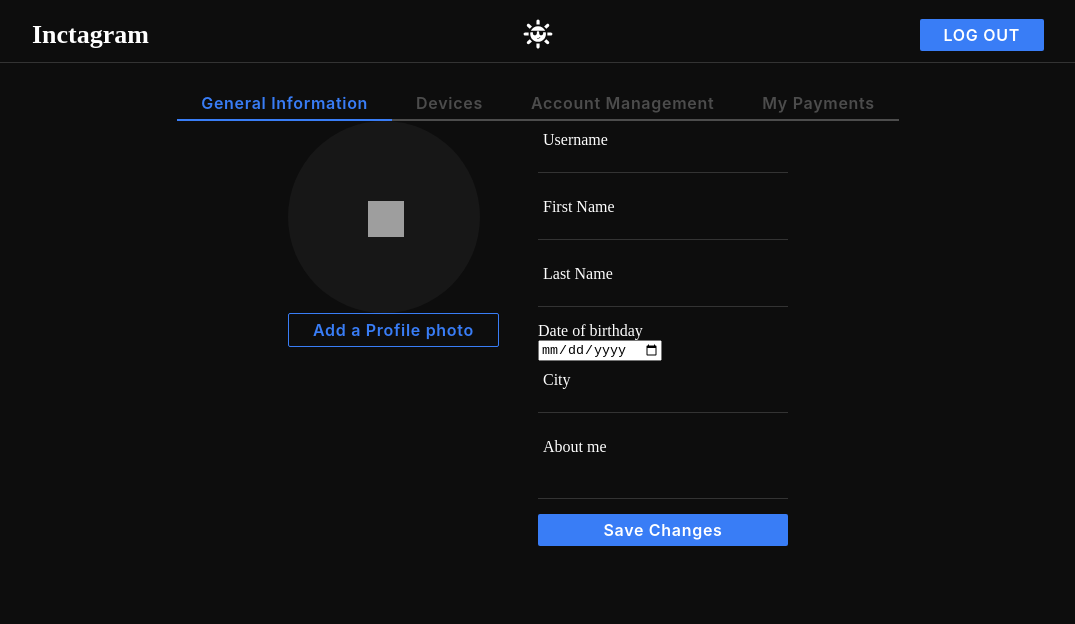
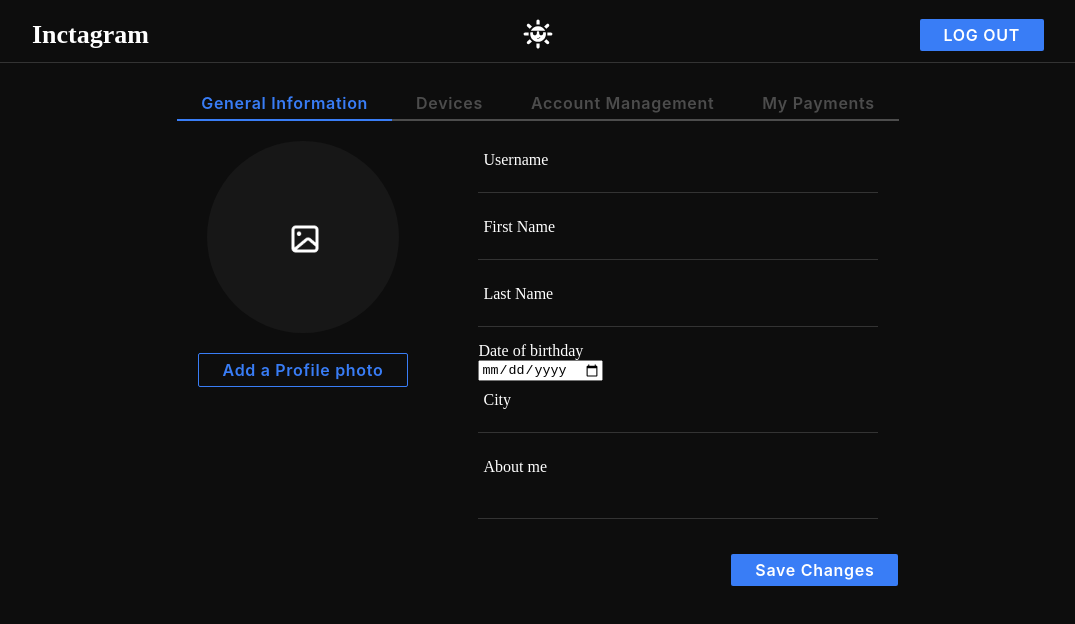
Before and after one commit to sousva/inctagram, a Next.js app: page /profile/profile-settings in a window 1280 px wide. Shown: the top 624 px of the page, without its empty margins (102-1177 px from the left). Built offline with nearby package versions, Linux system fonts and the light colour scheme; grey boxes are pictures that could not be loaded.

Commit message:
feat: add styles for ProfileSettings & GeneralInformation

```diff
--- a/src/app/profile/profile-settings/GeneralInformation/GeneralInformation.tsx
+++ b/src/app/profile/profile-settings/GeneralInformation/GeneralInformation.tsx
@@ -3,7 +3,14 @@
 import Image from 'next/image'
 import React from 'react'
 import image from '../../../../common/assets/icons/image.png'
-import {Circle, ImageWrapper, Wrapper} from 'app/profile/profile-settings/GeneralInformation/styled'
+import {
+    Circle,
+    CircleSection,
+    Container,
+    ImageWrapper,
+    InputsSection,
+    Wrapper,
+} from 'app/profile/profile-settings/GeneralInformation/styled'
 import {Button} from 'common/components/Button/Button'
 import {InputText} from 'common/components/InputText/InputText'
 import {Textarea} from 'common/components/Textarea/Textarea'
@@ -11,16 +18,19 @@ import {Textarea} from 'common/components/Textarea/Textarea'
 export const GeneralInformation = () => {
     return (
         <Wrapper>
-            <section id='imageSection'>
+            <Container>
+                <CircleSection>
                     <Circle>
                         <ImageWrapper>
                             <Image width={36} height={36} src={image} alt={'image'} />
                         </ImageWrapper>
                     </Circle>
-                <Button variant={'outlined'}>Add a Profile photo</Button>
-            </section>
-            <section id='inputsSection'>
-                <InputText label='Username'></InputText>
+                    <Button style={{marginTop: '20px'}} variant={'outlined'}>
+                        Add a Profile photo
+                    </Button>
+                </CircleSection>
+                <InputsSection>
+                    <InputText style={{width: '550px'}} label='Username'></InputText>
                     <InputText label='First Name'></InputText>
                     <InputText label='Last Name'></InputText>
                     <div>
@@ -29,7 +39,8 @@ export const GeneralInformation = () => {
                     </div>
                     <InputText label='City'></InputText>
                     <Textarea label='About me'></Textarea>
-            </section>
+                </InputsSection>
+            </Container>
             <Button>Save Changes</Button>
         </Wrapper>
     )
--- a/src/app/profile/profile-settings/GeneralInformation/styled.tsx
+++ b/src/app/profile/profile-settings/GeneralInformation/styled.tsx
@@ -1,23 +1,24 @@
 import styled from 'styled-components'
 
 export const Wrapper = styled.div`
-    display: grid;
-    grid-template-columns: repeat(2, 1fr);
-    grid-template-rows: repeat(2, 0.1fr);
-    grid-column-gap: 0;
-    grid-row-gap: 0;
-
-    #imageSection {
-        grid-area: 1 / 1 / 2 / 2;
-    }
-
-    #inputsSection {
-        grid-area: 1 / 2 / 2 / 3;
-    }
+    display: flex;
+    flex-direction: column;
 
     Button {
-        grid-area: 2 / 2 / 3 / 3;
+        align-self: flex-end;
     }
+`
+export const Container = styled.div`
+    display: flex;
+    margin: 20px;
+`
+export const CircleSection = styled.div`
+    display: flex;
+    flex-direction: column;
+    align-items: center;
+`
+export const InputsSection = styled.div`
+    margin-left: 70px;
 `
 export const Circle = styled.div`
     width: 192px;
--- a/src/app/profile/profile-settings/ProfileSettingsAccordion/styled.ts
+++ b/src/app/profile/profile-settings/ProfileSettingsAccordion/styled.ts
@@ -1,6 +1,3 @@
 import styled from 'styled-components'
 
-export const ProfileSettingsAccordionWrapper = styled.div`
-    display: flex;
-    justify-content: center;
-`
+export const ProfileSettingsAccordionWrapper = styled.div``
--- a/src/app/profile/profile-settings/styled.ts
+++ b/src/app/profile/profile-settings/styled.ts
@@ -1,6 +1,7 @@
 import styled from 'styled-components'
 
 export const ProfileSettingsWrapper = styled.div`
+    max-width: 1500px;
     display: flex;
     flex-direction: column;
     align-items: center;
```
Also changed, not shown: src/common/assets/icons/image.png (added). Lines whose indentation alone changed are shown as unchanged.
